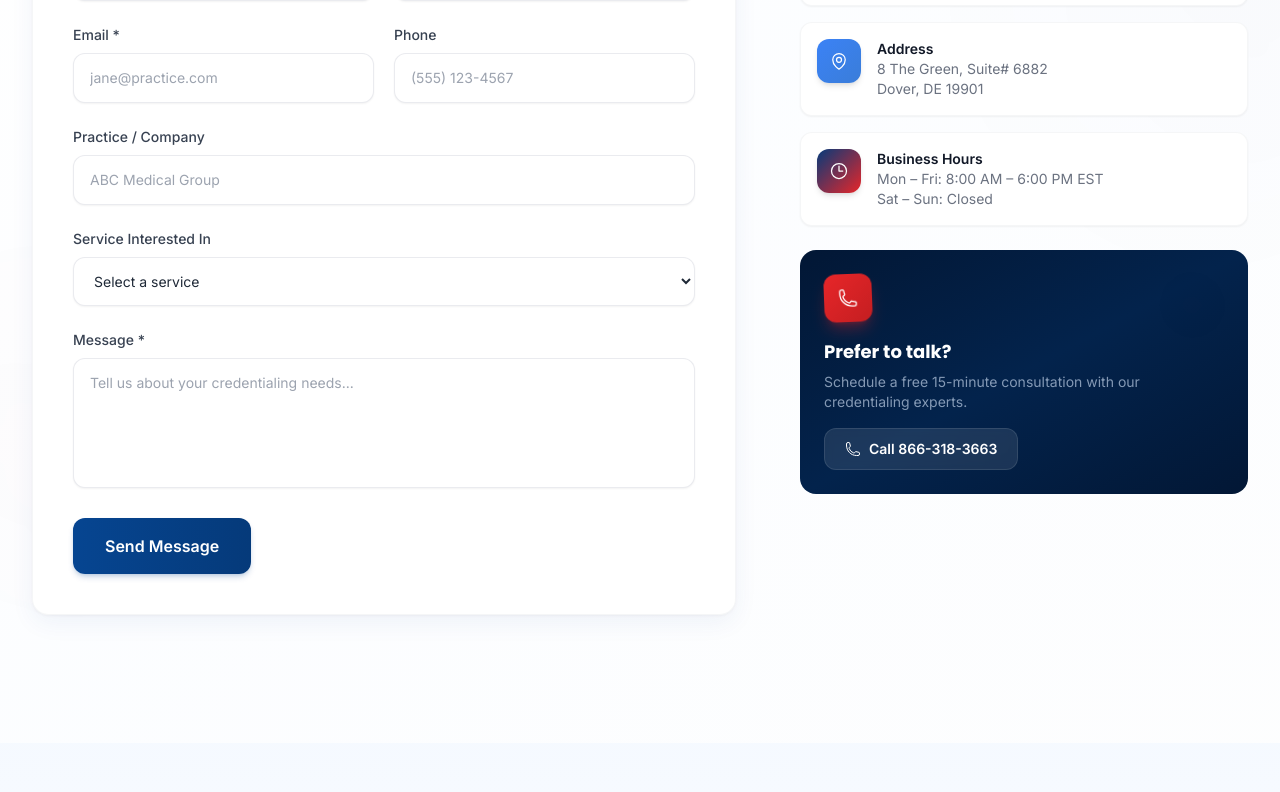
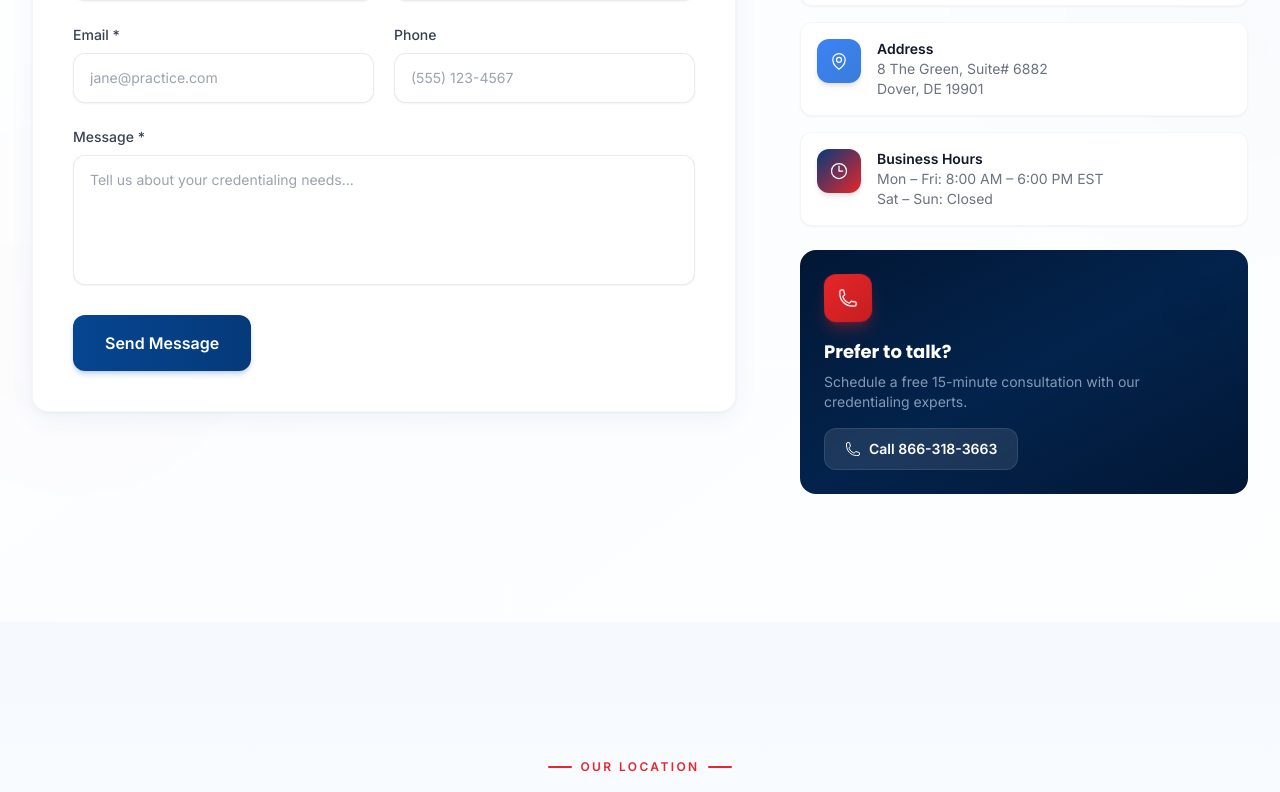
Before and after one commit to ATHARVISM2804/Amol-Nagpur-GetCredentialingDone-, a React (Vite) app: page /contact in a window 1280 px wide. Shown: the part 908-1700 px from the top of the page. Built offline with nearby package versions, Linux system fonts and the light colour scheme; the HTML template or start-up script is replaced by a standard one.

Commit message:
contact form

```diff
--- a/src/pages/Contact.jsx
+++ b/src/pages/Contact.jsx
@@ -35,8 +35,6 @@ export default function Contact() {
     lastName: '',
     email: '',
     phone: '',
-    company: '',
-    service: '',
     message: '',
   });
   const [hoveredInfo, setHoveredInfo] = useState(null);
@@ -49,7 +47,7 @@ export default function Contact() {
   const handleSubmit = (e) => {
     e.preventDefault();
     alert('Thank you! Your message has been received. We will be in touch shortly.');
-    setForm({ name: '', email: '', phone: '', company: '', service: '', message: '' });
+    setForm({ firstName: '', lastName: '', email: '', phone: '', message: '' });
   };
 
   const inputClass =
@@ -185,42 +183,6 @@ export default function Contact() {
                       </motion.div>
                     ))}
                   </div>
-
-                  <motion.div animate={focusedInput === 'company' ? { scale: 1.01 } : { scale: 1 }} transition={{ type: 'spring', stiffness: 400 }}>
-                    <label className="block text-sm font-medium text-gray-700 mb-2">
-                      Practice / Company
-                    </label>
-                    <input
-                      type="text"
-                      name="company"
-                      value={form.company}
-                      onChange={handleChange}
-                      placeholder="ABC Medical Group"
-                      onFocus={() => setFocusedInput('company')}
-                      onBlur={() => setFocusedInput(null)}
-                      className={inputClass}
-                    />
-                  </motion.div>
-
-                  <motion.div animate={focusedInput === 'service' ? { scale: 1.01 } : { scale: 1 }} transition={{ type: 'spring', stiffness: 400 }}>
-                    <label className="block text-sm font-medium text-gray-700 mb-2">
-                      Service Interested In
-                    </label>
-                    <select
-                      name="service"
-                      value={form.service}
-                      onChange={handleChange}
-                      onFocus={() => setFocusedInput('service')}
-                      onBlur={() => setFocusedInput(null)}
-                      className={inputClass}
-                    >
-                      <option value="">Select a service</option>
-                      <option value="individual">Individual Provider Credentialing</option>
-                      <option value="group">Group Credentialing</option>
-                      <option value="payor">Payor Enrollment</option>
-                      <option value="other">Other</option>
-                    </select>
-                  </motion.div>
 
                   <motion.div animate={focusedInput === 'message' ? { scale: 1.01 } : { scale: 1 }} transition={{ type: 'spring', stiffness: 400 }}>
                     <label className="block text-sm font-medium text-gray-700 mb-2">
```
